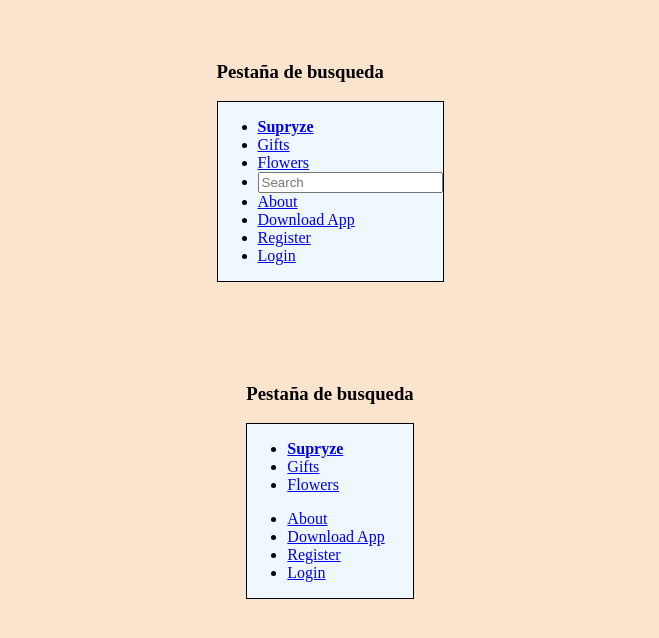
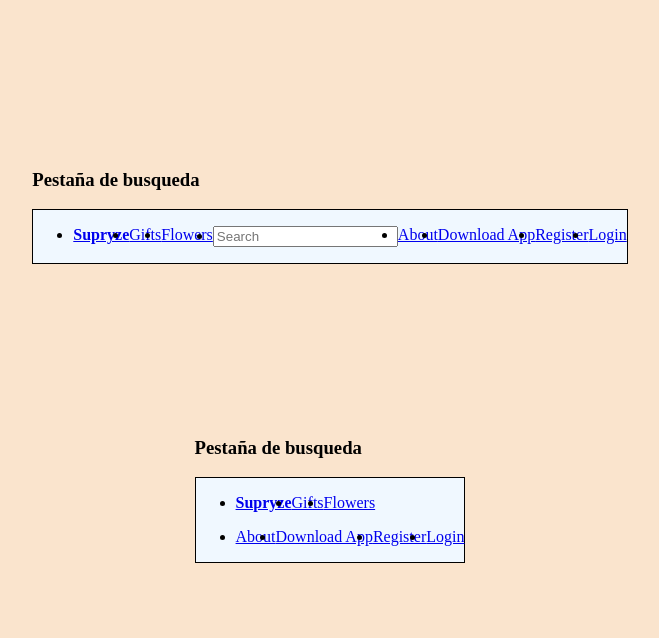
Before and after one commit to Lautarito24/Navbar-UI-, a plain HTML site: page index.html in a window 1280 px wide. Shown: the part 160-798 px from the top of the page, without its empty margins (310-969 px from the left). Drawn offline with Linux system fonts and the light colour scheme.

Commit message:
agregando estilos al navegador

```diff
--- a/css/styles.css
+++ b/css/styles.css
@@ -17,3 +17,6 @@ body{
     background-color: aliceblue;
     border: 1px solid #000;
 }
+.lista{
+    display: flex;
+}
```
